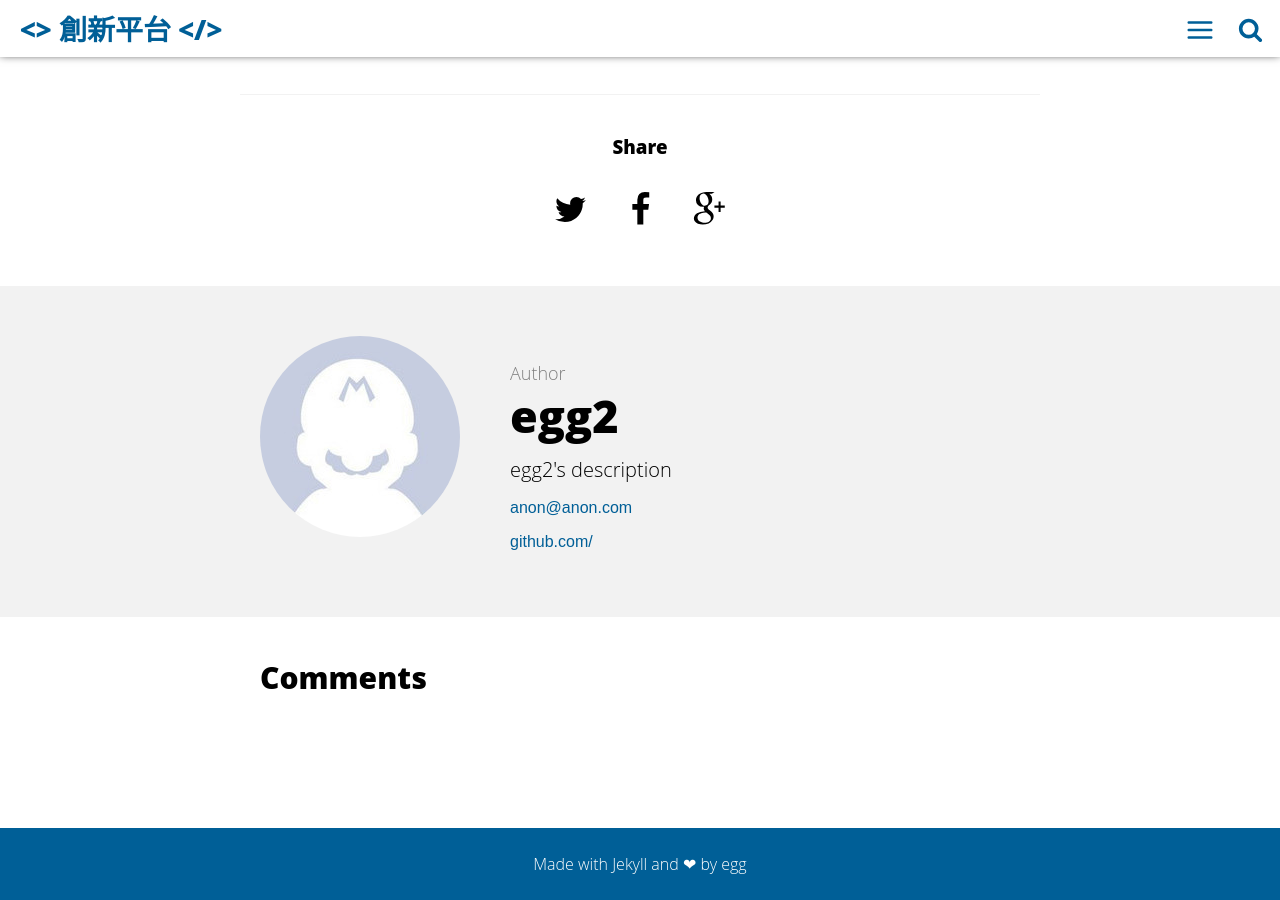
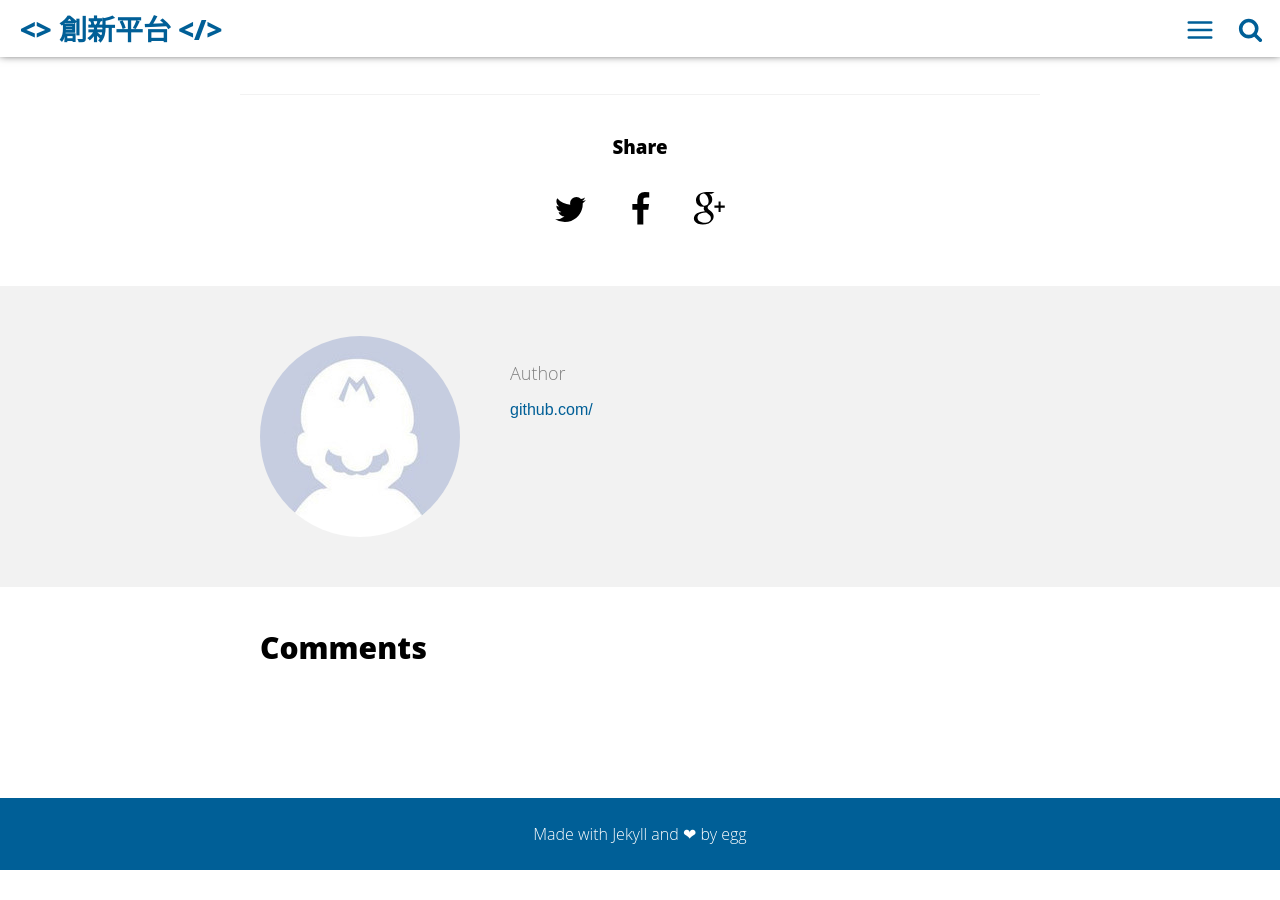
Before and after one commit to doltegg/cj, a Jekyll site: the page built from _posts/2019-04-07-yellow-green.md, in a window 1280 px wide and 900 px high, scrolled down 1306 px. Built offline with Jekyll 4.4.1, drawn with Linux system fonts in a browser that asks for light colours; nearby versions of some CDN libraries; library files that are not in the unit come from our copies; comment, search, counter and statistics services are not loaded; after the commit the page ends 2176 px from its top, so only the background shows below that.

Commit message:
Update _config.yml

```diff
--- a/_config.yml
+++ b/_config.yml
@@ -5,9 +5,9 @@ baseurl: "/cj" # the subpath of your site, e.g. /blog
 url: "https://doltegg.github.io" # the base hostname & protocol for your site e.g. http://willianjusten.com.br
 
 # User settings
-username: egg2
-user_description: egg2's description
-email: anon@anon.com
+#username: egg2
+#user_description: egg2's description
+#email:
 #twitter_username: lorem_ipsum
 #github_username:  lorem_ipsum
 #gplus_username:  lorem_ipsum
```
